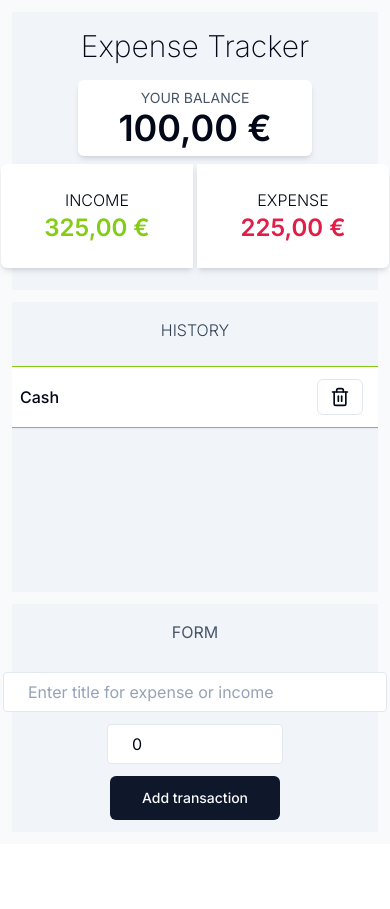
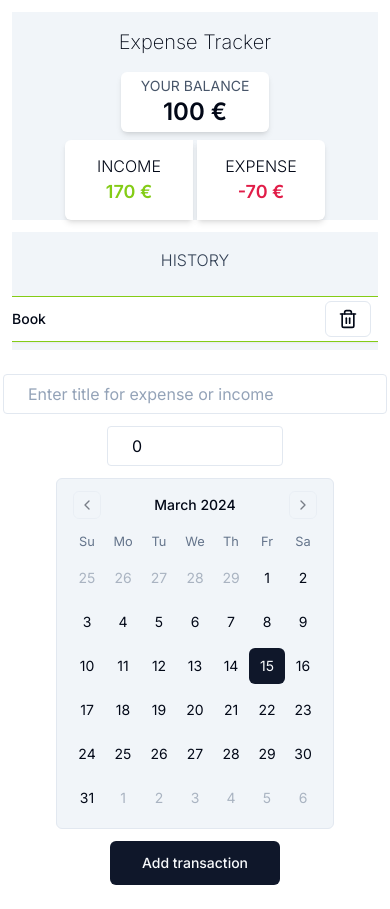
Before and after one commit to MarianHolly/expense-tracker, a Next.js app: page / in a window 390 px wide. Before the commit the page ends 844 px from the top, so only its background shows below. Built offline with nearby package versions, Linux system fonts and the light colour scheme.

Commit message:
components

```diff
--- a/app/page.jsx
+++ b/app/page.jsx
@@ -1,13 +1,44 @@
+"use client";
+
+import { useState } from "react";
+
 import ExpenseForm from "@/components/expense-form";
 import ExpenseHistory from "@/components/expense-history";
 import ExpenseSummary from "@/components/expense-summary";
 
 export default function Home() {
+  // transactions
+  const [transactions, setTransactions] = useState([
+    { id: 1, title: "Book", amount: -24 },
+  ]);
+
+  // adding transaction (income or expense)
+  function addTransaction(transaction) {
+    setTransactions([...transactions, transaction]);
+  }
+  // deleting transaction
+  function deleteTransaction(id) {
+    setTransactions()
+  }
+
+  // balance
+  const balance = 100;
+  // incomes
+  const incomes = 170;
+  // expences
+  const expences = -70;
+
   return (
-    <main className="container grid grid-cols-1 grid-rows-2 lg:grid-cols-2 gap-y-3 gap-x-3 p-3 min-h-screen bg-slate-50">
-      <ExpenseSummary />
-      <ExpenseHistory />
-      <ExpenseForm />
+    <main className="container grid grid-cols-1 lg:grid-cols-2 grid-rows-1 gap-y-3 gap-x-3 p-3 min-h-screen">
+      <ExpenseSummary
+        balance={balance}
+        incomes={incomes}
+        expences={expences} />
+      <ExpenseHistory
+        transactions={transactions}
+        deleteTransaction={deleteTransaction} />
+      <ExpenseForm
+        addTransaction={addTransaction} />
     </main>
   );
 }
--- a/components/expense-form.jsx
+++ b/components/expense-form.jsx
@@ -1,24 +1,37 @@
 "use client";
 
 import { useState } from "react";
+import { v4 as uuidv4 } from 'uuid';
+
 import { Button } from "./ui/button";
 import { Input } from "./ui/input";
+import { Calendar } from "./ui/calendar";
 
-export default function ExpenseForm() {
-  const [text, setText] = useState("");
+export default function ExpenseForm({addTransaction}) {
+  const [title, setTitle] = useState("");
   const [amount, setAmount] = useState(0);
+  const [date, setDate] = useState(new Date());
 
   function onSubmit(e) {
     e.preventDefault();
 
-    const newTransaction = {};
+    const newTransaction = {
+      id: uuidv4(),
+      title,
+      amount,
+      date,
+    };
+    setTitle('')
+    setAmount(0)
+
+    console.log(newTransaction);
+    addTransaction(newTransaction)
+
+
   }
 
   return (
-    <div className="bg-slate-100 w-full flex flex-col justify-start items-center">
-      <h2 className="text-center text-md text-slate-600 uppercase my-4">
-        Form
-      </h2>
+    <div className="w-full flex flex-col justify-start items-center">
       <form
         onSubmit={onSubmit}
         className="my-3 flex flex-col gap-y-3 items-center"
@@ -27,8 +40,8 @@ export default function ExpenseForm() {
           type="text"
           placeholder="Enter title for expense or income"
           className="w-96 text-md"
-          value={text}
-          onChange={(e) => setText(e.target.value)}
+          value={title}
+          onChange={(e) => setTitle(e.target.value)}
         />
 
         <Input
@@ -39,6 +52,13 @@ export default function ExpenseForm() {
           onChange={(e) => setAmount(e.target.value)}
         />
 
+        <Calendar
+          mode="single"
+          selected={date}
+          onSelect={setDate}
+          className="rounded-md border bg-slate-100"
+        />
+
         <Button size="lg">Add transaction</Button>
       </form>
     </div>
--- a/components/expense-history.jsx
+++ b/components/expense-history.jsx
@@ -2,26 +2,47 @@ import { Card } from "./ui/card";
 import { Button } from "./ui/button";
 import { Trash2Icon } from "lucide-react";
 
-export default function ExpenseHistory() {
+export default function ExpenseHistory({ transactions, deleteTransaction }) {
+  // display if no incomes or expences
+  if (transactions?.length === 0) {
+    return (
+      <div className="bg-slate-100 w-full row-span-2">
+        <h2 className="text-center text-sm font-light text-slate-700 uppercase my-4">
+          History
+        </h2>
+        <h1 className="text-center pb-8 text-lg font-extralight">
+          You have no expences or incomes.
+        </h1>
+      </div>
+    );
+  }
+
+  // display history of transactions
   return (
     <div className="bg-slate-100 w-full row-span-2">
       <h2 className="text-center text-md font-light text-slate-700 uppercase my-4">
         History
       </h2>
       <div className="flex flex-col justify-center items-center gap-y-1 overflow-y-scroll">
-        <Item />
+        {transactions?.map((tran) => (
+          <Item key={tran.id} tran={tran} deleteTransaction={deleteTransaction} />
+        ))}
       </div>
     </div>
   );
 }
 
-function Item() {
+function Item({ tran, deleteTransaction }) {
   return (
     <Card
-      className={`flex flex-row justify-between items-center w-96 m-2 px-4 py-3 ${`border-r-8 border-lime-500 rounded-sm`}`}
+      className={`flex flex-row justify-between items-center w-96 m-2 px-2 lg:px-4 py-1 lg:py-3 ${`border-r-8 border-lime-500 rounded-sm`}`}
     >
-      <h2 className="text-md font-medium">Cash</h2>
-      <Button variant="outline" size="sm">
+      <h2 className="text-sm lg:text-base font-medium">{tran.title}</h2>
+      <Button
+        size="sm"
+        variant="outline"
+        onClick={() => deleteTransaction(tran.id)}
+      >
         <Trash2Icon className="w-5 h-5" />
       </Button>
     </Card>
--- a/components/expense-summary.jsx
+++ b/components/expense-summary.jsx
@@ -1,22 +1,27 @@
-export default function ExpenseSummary() {
+export default function ExpenseSummary({ balance, incomes, expences }) {
   return (
     <div className="bg-slate-100 w-full flex flex-col justify-start items-center">
-      <h1 className="text-3xl font-extralight text-center my-4">
+      <h1 className="text-xl lg:text-3xl font-extralight text-center my-4">
         Expense Tracker
       </h1>
 
-      <div className="flex flex-col justify-center py-2 px-10 text-center shadow-md rounded-md bg-white">
+      <div className="flex flex-col justify-center py-1 lg:py-2 px-5 lg:px-10 text-center shadow-md rounded-md bg-white">
         <h2 className="text-sm text-slate-600 uppercase">Your Balance</h2>
-        <h1 className="text-4xl font-semibold">100,00 €</h1>
+        <h1 className="text-2xl lg:text-4xl font-semibold">{balance} €</h1>
       </div>
       <div className="mt-2 flex flex-row justify-between gap-x-1">
-        <div className="text-center py-6 px-3 shadow-md rounded-l-md bg-white w-48">
+        <div className="text-center flex flex-col justify-center py-3 lg:py-6 px-0 lg:px-3 shadow-md rounded-l-md bg-white h-20 w-32 lg:w-48">
           <h2 className="font-light uppercase">Income</h2>
-          <h1 className="text-lime-500 font-semibold text-2xl">325,00 €</h1>
+          <h1 className="text-lime-500 font-semibold text-lg lg:text-2xl">
+            {incomes} €
+          </h1>
         </div>
-        <div className="text-center py-6 px-3 shadow-md rounded-r-md bg-white w-48">
+
+        <div className="text-center flex flex-col justify-center  py-3 lg:py-6 px-0 lg:px-3 shadow-md rounded-r-md bg-white h-20 w-32 lg:w-48">
           <h2 className="font-light uppercase">Expense</h2>
-          <h1 className="text-rose-600 font-semibold text-2xl">225,00 €</h1>
+          <h1 className="text-rose-600 font-semibold text-lg lg:text-2xl">
+            {expences} €
+          </h1>
         </div>
       </div>
     </div>
```
